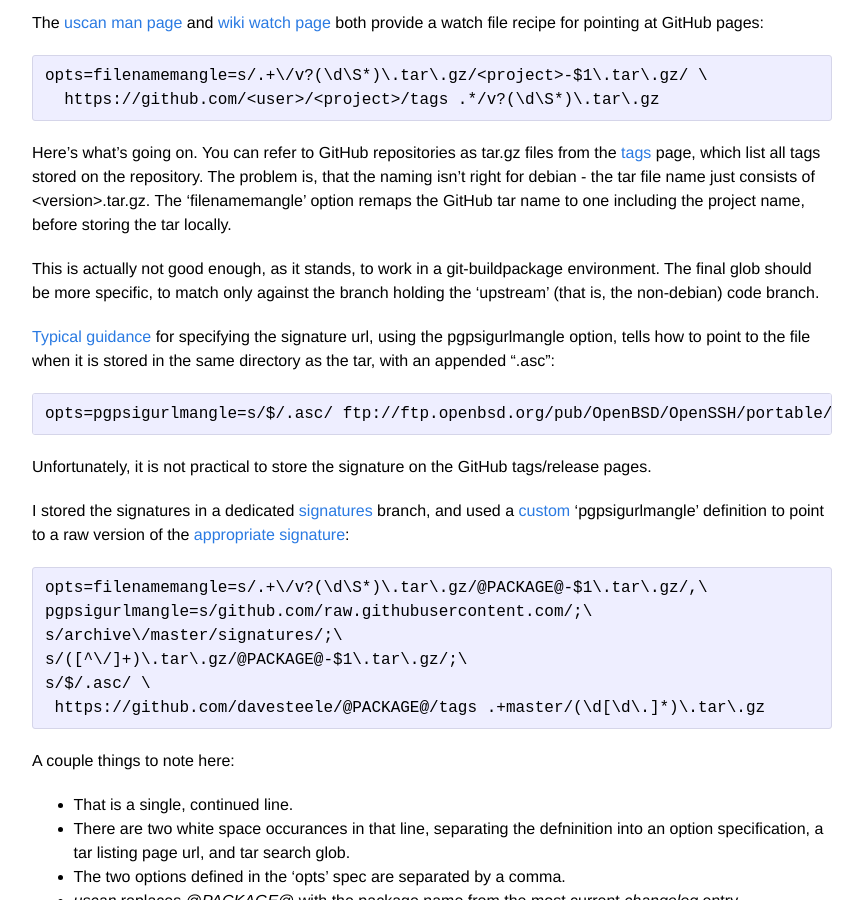
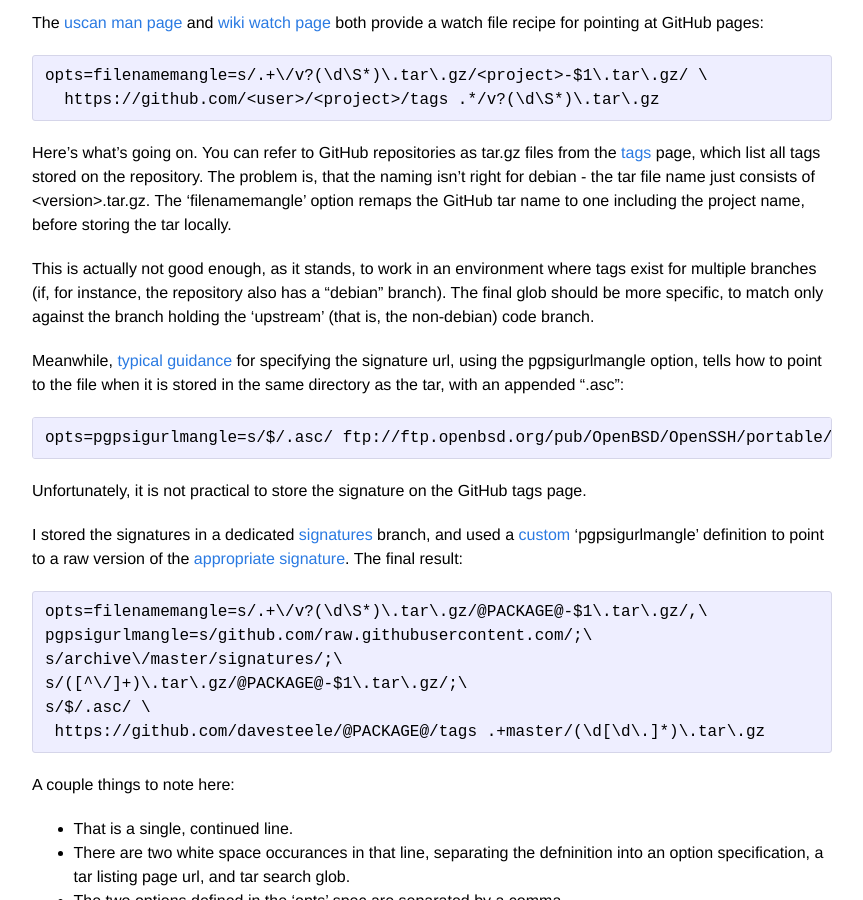
Before and after one commit to davesteele/davesteele.github.io, a Jekyll site: the page built from _posts/2015-05-02-debian-watch-file-format-for-signed-github-source-tars.markdown, in a window 1280 px wide and 900 px high, scrolled down 302 px. Shown: the whole window, without its empty margins (208-1071 px from the left). Built offline with Jekyll 4.4.1, drawn with Linux system fonts in a browser that asks for light colours; comment, search, counter and statistics services are not loaded.

Commit message:
More watch post edits

```diff
--- a/_posts/2015-05-02-debian-watch-file-format-for-signed-github-source-tars.markdown
+++ b/_posts/2015-05-02-debian-watch-file-format-for-signed-github-source-tars.markdown
@@ -26,24 +26,25 @@ storing the tar locally.
 
 [tags]: https://github.com/davesteele/comitup/tags
 
-This is actually not good enough, as it stands, to work in a git-buildpackage
-environment. The final glob should be more specific, to match only against the
-branch holding the 'upstream' (that is, the non-debian) code branch.
+This is actually not good enough, as it stands, to work in an environment where
+tags exist for multiple branches (if, for instance, the repository also has a
+"debian" branch). The final glob should be more specific, to match only against
+the branch holding the 'upstream' (that is, the non-debian) code branch.
 
-[Typical guidance][] for specifying the signature url, using the pgpsigurlmangle
+Meanwhile, [typical guidance][] for specifying the signature url, using the pgpsigurlmangle
 option, tells how to point to the file when it is stored in the same directory
 as the tar, with an appended ".asc":
 
-[Typical guidance]: https://wiki.debian.org/debian/watch#Cryptographic_signature_verification
+[typical guidance]: https://wiki.debian.org/debian/watch#Cryptographic_signature_verification
 
     opts=pgpsigurlmangle=s/$/.asc/ ftp://ftp.openbsd.org/pub/OpenBSD/OpenSSH/portable/openssh-(.+)\.tar\.gz
 
-Unfortunately, it is not practical to store the signature on the GitHub tags/release
-pages.
+Unfortunately, it is not practical to store the signature on the GitHub tags
+page.
 
 I stored the signatures in a dedicated [signatures][] branch, and used a
 [custom][] 'pgpsigurlmangle' definition to point to a raw version of the
-[appropriate signature][]:
+[appropriate signature][]. The final result:
 
 [signatures]: https://github.com/davesteele/comitup/tree/signatures
 [custom]: https://raw.githubusercontent.com/davesteele/comitup/debian/debian/watch
```
